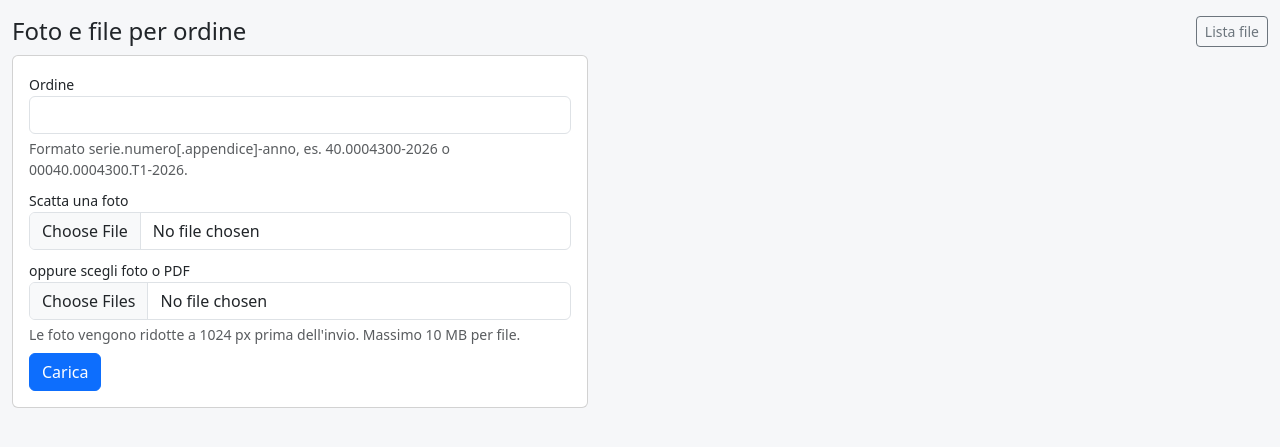
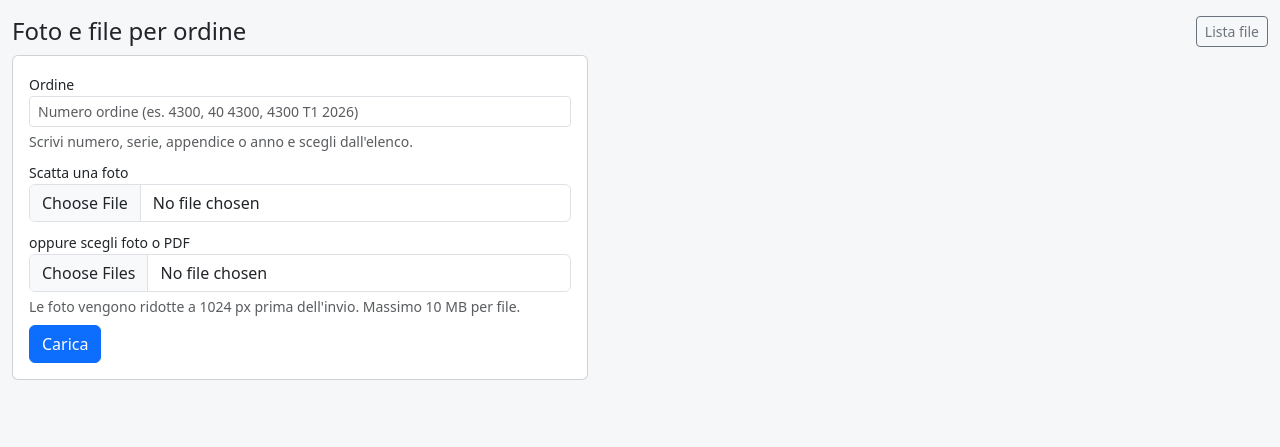
Before and after one commit to pietronitecnologie/DuMetodo, a Django app: page /tracciabilita/file/carica/ in a window 1280 px wide. Shown: the part 56-503 px from the top of the page. Run offline with Django 5.2, Linux system fonts and the light colour scheme; the visitor is signed in with stand-in values (Sample User, id 1); data that the repository does not hold is empty; parts of the project's set-up code (start-up, migrations or seed data) failed here and were passed over; some libraries are stand-ins or nearby versions.

Commit message:
Selezione univoca dell'ordine nei form
Al posto del codice da scrivere nel formato serie.numero[.appendice]-anno,
un campo di ricerca: si scrive numero, serie, appendice o anno e si sceglie
l'ordine dall'elenco (tastiera: Invio sceglie il primo, frecce per scorrere).
Il form riceve la chiave primaria; il codice completo resta accettato per
link e lettori di codici a barre.

Usato in nuova traccia, controllo qualità, carica foto, filtri di tracce,
file e qualità, Cambia ordine.

Co-Authored-By: Claude Opus 5.5 <noreply@anthropic.com>
Claude-Session: https://claude.ai/code/session_01NEJTQKn1i19mLRBEaxuvQS

```diff
--- a/config/settings/base.py
+++ b/config/settings/base.py
@@ -26,6 +26,7 @@ INSTALLED_APPS = [
     "django.contrib.sessions",
     "django.contrib.messages",
     "django.contrib.staticfiles",
+    "django.forms",
     "django_htmx",
     "simple_history",
     "django_celery_beat",
@@ -79,6 +80,9 @@ TEMPLATES = [
         },
     },
 ]
+
+# I widget dei form possono usare i template del progetto (es. widgets/ordine.html).
+FORM_RENDERER = "django.forms.renderers.TemplatesSetting"
 
 DATABASES = {"default": env.db("DATABASE_URL")}
 DATABASES["default"]["ATOMIC_REQUESTS"] = False
--- a/dumetodo/ordini/urls.py
+++ b/dumetodo/ordini/urls.py
@@ -5,6 +5,7 @@ from . import views
 app_name = "ordini"
 urlpatterns = [
     path("", views.lista, name="lista"),
+    path("seleziona/", views.seleziona, name="seleziona"),
     path("<int:pk>/", views.dettaglio, name="dettaglio"),
     path("<int:pk>/stato/", views.cambia_stato, name="cambia_stato"),
     path("<int:pk>/scadenza/", views.cambia_scadenza, name="cambia_scadenza"),
--- a/dumetodo/tracciabilita/forms.py
+++ b/dumetodo/tracciabilita/forms.py
@@ -11,13 +11,12 @@ import datetime as dt
 from typing import Any
 
 from django import forms
-from django.db.models import Q, QuerySet
+from django.db.models import QuerySet
 from django.utils import timezone
 
 from dumetodo.core.models import Reparto
-from dumetodo.ordini.models import Ordine
+from dumetodo.ordini.selezione import CampoOrdine
 
-from . import servizi
 from .models import (
     Test,
 )
@@ -33,25 +32,6 @@ def _non_futura(data: dt.date | None) -> dt.date | None:
     if data and data > timezone.localdate():
         raise forms.ValidationError("La data non può essere nel futuro.")
     return data
-
-
-class CampoOrdine(forms.CharField):
-    """Codice d'ordine scritto dall'utente -> ``Ordine`` (o ``None`` se vuoto e facoltativo)."""
-
-    def __init__(self, **kw: Any) -> None:
-        kw.setdefault("label", "Ordine")
-        kw.setdefault("max_length", 60)
-        kw.setdefault("help_text", f"Formato {servizi.FORMATO_ORDINE}.")
-        super().__init__(**kw)
-
-    def clean(self, value: Any) -> Ordine | None:  # type: ignore[override]
-        testo = super().clean(value)
-        if not testo:
-            return None
-        try:
-            return servizi.risolvi_ordine(testo)
-        except servizi.OperazioneNonConsentita as exc:
-            raise forms.ValidationError(str(exc)) from exc
 
 
 def _reparti() -> QuerySet[Reparto]:
@@ -141,7 +121,7 @@ class Filtri(FormConStile):
 
 class FiltriTracce(Filtri):
     codice = forms.CharField(label="Codice", max_length=50, required=False)
-    ordine = forms.CharField(label="Ordine (numero)", max_length=30, required=False)
+    ordine = CampoOrdine(required=False, help_text="")
     chiave = forms.CharField(label="Chiave", max_length=50, required=False)
     reparto = forms.ModelChoiceField(label="Reparto", queryset=Reparto.objects.none(), required=False)
     inserita_dal = _campo_data("Inserita dal")
@@ -157,7 +137,7 @@ class FiltriTracce(Filtri):
         if d.get("codice"):
             qs = qs.filter(elemento__codice__icontains=d["codice"].strip())
         if d.get("ordine"):
-            qs = qs.filter(ordine__numero__icontains=d["ordine"].strip())
+            qs = qs.filter(ordine=d["ordine"])
         if d.get("chiave"):
             qs = qs.filter(chiave__iexact=d["chiave"].strip())
         if d.get("reparto"):
@@ -167,7 +147,8 @@ class FiltriTracce(Filtri):
 
 class FiltriQualita(Filtri):
     campo_data = "controllo_qualita__data"
-    ordine = forms.CharField(label="Ordine / stock", max_length=50, required=False)
+    ordine = CampoOrdine(required=False, help_text="")
+    riferimento = forms.CharField(label="Stock / riferimento", max_length=50, required=False)
     articolo = forms.CharField(label="Codice prodotto", max_length=50, required=False)
     test = forms.ModelChoiceField(label="Test", queryset=Test.objects.none(), required=False)
 
@@ -179,10 +160,9 @@ class FiltriQualita(Filtri):
         qs = super().filtra(qs)
         d = self.cleaned_data
         if d.get("ordine"):
-            t = d["ordine"].strip()
-            qs = qs.filter(
-                Q(controllo_qualita__ordine__numero__icontains=t) | Q(controllo_qualita__riferimento__icontains=t)
-            )
+            qs = qs.filter(controllo_qualita__ordine=d["ordine"])
+        if d.get("riferimento"):
+            qs = qs.filter(controllo_qualita__riferimento__icontains=d["riferimento"].strip())
         if d.get("articolo"):
             qs = qs.filter(controllo_qualita__articolo__icontains=d["articolo"].strip())
         if d.get("test"):
@@ -192,14 +172,15 @@ class FiltriQualita(Filtri):
 
 class FiltriFile(Filtri):
     campo_data = "caricato_il__date"
-    ordine = forms.CharField(label="Ordine (numero)", max_length=30, required=False)
-    anno = forms.IntegerField(label="Anno", min_value=2000, max_value=2100, required=False)
+    ordine = CampoOrdine(required=False, help_text="")
 
     def filtra(self, qs: QuerySet[Any]) -> QuerySet[Any]:
         qs = super().filtra(qs)
         d = self.cleaned_data
         if d.get("ordine"):
-            qs = qs.filter(ordine__numero__icontains=d["ordine"].strip())
-        if d.get("anno"):
-            qs = qs.filter(ordine__anno=d["anno"])
+            qs = qs.filter(ordine=d["ordine"])
         return qs
+
+
+class CaricaFileForm(forms.Form):
+    ordine = CampoOrdine(required=True)
--- a/dumetodo/tracciabilita/views.py
+++ b/dumetodo/tracciabilita/views.py
@@ -8,7 +8,6 @@ from typing import Any
 from urllib.parse import urlencode
 
 from django.contrib import messages
-from django.core.exceptions import ValidationError
 from django.core.paginator import Paginator
 from django.db.models import Prefetch, QuerySet
 from django.http import FileResponse, Http404, HttpRequest, HttpResponse, HttpResponseBadRequest
@@ -193,29 +192,26 @@ def file_ordine_carica(request: HttpRequest, ordine_id: int) -> HttpResponse:
 def file_carica(request: HttpRequest) -> HttpResponse:
     """Caricamento di foto/file indicando il codice dell'ordine (pagina adatta al telefono)."""
     if request.method == "POST":
-        testo = request.POST.get("ordine", "")[:60]
-        try:
-            ordine = forms.CampoOrdine(required=True).clean(testo)
-            caricati = servizi.carica_file_ordine(ordine.pk, request.FILES.getlist("file"), request.user)
-        except ValidationError as exc:
-            messages.error(request, " ".join(exc.messages))
-        except OperazioneNonConsentita as exc:
-            messages.error(request, str(exc))
+        form = forms.CaricaFileForm(request.POST)
+        ordine = form.cleaned_data["ordine"] if form.is_valid() else None
+        if ordine is None:
+            messages.error(request, " ".join(form.errors.get("ordine", ["Scegli l'ordine dall'elenco."])))
         else:
-            messages.success(request, f"{len(caricati)} file caricati sull'ordine {ordine.codice_breve}.")
-            return redirect(
-                f"{reverse('tracciabilita:file_lista')}?{urlencode({'ordine': ordine.numero, 'anno': ordine.anno})}"
-            )
+            try:
+                caricati = servizi.carica_file_ordine(ordine.pk, request.FILES.getlist("file"), request.user)
+            except OperazioneNonConsentita as exc:
+                messages.error(request, str(exc))
+            else:
+                messages.success(request, f"{len(caricati)} file caricati sull'ordine {ordine.codice_breve}.")
+                return redirect(f"{reverse('tracciabilita:file_lista')}?{urlencode({'ordine': ordine.pk})}")
         # Redirect anche in caso di errore: il caricamento via fetch segue il redirect e mostra il messaggio.
-        return redirect(f"{reverse('tracciabilita:file_carica')}?{urlencode({'ordine': testo})}")
+        dopo = urlencode({"ordine": ordine.pk}) if ordine else ""
+        return redirect(f"{reverse('tracciabilita:file_carica')}?{dopo}")
+    form = forms.CaricaFileForm(initial={"ordine": request.GET.get("ordine", "")[:60] or None})
     return render(
         request,
         "tracciabilita/file_carica.html",
-        {
-            "testo": request.GET.get("ordine", "")[:60],
-            "formato": servizi.FORMATO_ORDINE,
-            "dimensione_massima_mb": config.leggi("tracciabilita.dimensione_massima_file_mb"),
-        },
+        {"form": form, "dimensione_massima_mb": config.leggi("tracciabilita.dimensione_massima_file_mb")},
     )
 
 
--- a/dumetodo/utilita/views.py
+++ b/dumetodo/utilita/views.py
@@ -1,5 +1,6 @@
 import datetime as dt
 
+from django import forms
 from django.contrib import messages
 from django.http import HttpRequest, HttpResponse
 from django.shortcuts import get_object_or_404, redirect, render
@@ -9,10 +10,16 @@ from django.views.decorators.http import require_GET, require_POST
 from dumetodo.consegne.servizi import etichette_xlsx
 from dumetodo.core.permessi import F, ha_permesso, is_fornitore, richiede_permesso
 from dumetodo.ordini.models import Ordine
+from dumetodo.ordini.selezione import CampoOrdine
 from dumetodo.ordini.servizi import OperazioneNonConsentita
 
 from . import servizi
 from .models import Annuncio
+
+
+class SceltaOrdineForm(forms.Form):
+    ordine = CampoOrdine(required=False)
+
 
 XLSX = "application/vnd.openxmlformats-officedocument.spreadsheetml.sheet"
 FUNZIONI_UTILITA = (
@@ -149,9 +156,10 @@ def scorporazione(request: HttpRequest) -> HttpResponse:
 # ----------------------------------------------------------------------------------------- cambia ordine
 @richiede_permesso(F.UTILITA_CAMBIA_ORDINE)
 def cambia_ordine_cerca(request: HttpRequest) -> HttpResponse:
-    q = request.GET.get("q", "").strip()
-    ordini = Ordine.objects.filter(numero__icontains=q).order_by("-anno", "numero")[:50] if q else []
-    return render(request, "utilita/cambia_ordine_cerca.html", {"q": q, "ordini": ordini})
+    form = SceltaOrdineForm(request.GET or None)
+    if form.is_valid() and form.cleaned_data["ordine"]:
+        return redirect("utilita:cambia_ordine", pk=form.cleaned_data["ordine"].pk)
+    return render(request, "utilita/cambia_ordine_cerca.html", {"form": form})
 
 
 @richiede_permesso(F.UTILITA_CAMBIA_ORDINE)
--- /dev/null
+++ b/static/dumetodo.js
@@ -0,0 +1,65 @@
+// Comportamenti comuni dell'interfaccia DuMetodo (senza dipendenze oltre a htmx).
+(function () {
+  "use strict";
+
+  // ---- Selezione dell'ordine: si sceglie da un elenco, il form invia la chiave primaria.
+  function scegli(box, bottone) {
+    box.querySelector("[data-dm-ordine-valore]").value = bottone.dataset.dmOrdinePk;
+    box.querySelector("[data-dm-ordine-etichetta]").innerHTML = bottone.querySelector(".dm-chiave-ordine").outerHTML;
+    var cerca = box.querySelector("input[type=search]");
+    cerca.value = "";
+    cerca.required = false;
+    box.querySelector(".dm-ordine-elenco").innerHTML = "";
+    box.querySelector("[data-dm-ordine-ricerca]").classList.add("d-none");
+    box.querySelector("[data-dm-ordine-scelto]").classList.remove("d-none");
+    box.dispatchEvent(new CustomEvent("dm:ordine-scelto", { bubbles: true, detail: { pk: bottone.dataset.dmOrdinePk } }));
+  }
+
+  document.addEventListener("click", function (e) {
+    var box = e.target.closest("[data-dm-ordine]");
+    if (!box) return;
+    var bottone = e.target.closest("[data-dm-ordine-pk]");
+    if (bottone) { scegli(box, bottone); return; }
+    if (e.target.closest("[data-dm-ordine-cambia]")) {
+      box.querySelector("[data-dm-ordine-valore]").value = "";
+      box.querySelector("[data-dm-ordine-scelto]").classList.add("d-none");
+      box.querySelector("[data-dm-ordine-ricerca]").classList.remove("d-none");
+      var cerca = box.querySelector("input[type=search]");
+      cerca.required = box.dataset.dmOrdineObbligatorio === "1";
+      cerca.focus();
+    }
+  });
+
+  document.addEventListener("keydown", function (e) {
+    var box = e.target.closest && e.target.closest("[data-dm-ordine]");
+    if (!box || e.target.type !== "search") return;
+    var voci = Array.prototype.slice.call(box.querySelectorAll("[data-dm-ordine-pk]"));
+    if (e.key === "Enter") {
+      // Invio: sceglie il primo (o unico) risultato invece di inviare il form a metà.
+      if (voci.length) { e.preventDefault(); scegli(box, voci[0]); }
+    } else if (e.key === "ArrowDown" && voci.length) {
+      e.preventDefault(); voci[0].focus();
+    }
+  });
+
+  document.addEventListener("keydown", function (e) {
+    var voce = e.target.closest && e.target.closest("[data-dm-ordine-pk]");
+    if (!voce) return;
+    if (e.key === "ArrowDown" && voce.nextElementSibling) { e.preventDefault(); voce.nextElementSibling.focus(); }
+    if (e.key === "ArrowUp") {
+      e.preventDefault();
+      (voce.previousElementSibling || voce.closest("[data-dm-ordine]").querySelector("input[type=search]")).focus();
+    }
+  });
+
+  // Form che si inviano appena si sceglie l'ordine (es. Cambia ordine).
+  document.addEventListener("dm:ordine-scelto", function (e) {
+    var form = e.target.closest("form[data-dm-invia-alla-scelta]");
+    if (form) form.requestSubmit ? form.requestSubmit() : form.submit();
+  });
+
+  document.addEventListener("input", function (e) {
+    var box = e.target.closest && e.target.closest("[data-dm-ordine]");
+    if (box && e.target.type === "search") box.querySelector("[data-dm-ordine-valore]").value = "";
+  });
+})();
--- a/templates/base.html
+++ b/templates/base.html
@@ -8,6 +8,7 @@
   <link rel="stylesheet" href="{% static 'dumetodo.css' %}">
   <script src="{% static 'vendor/htmx.min.js' %}" defer></script>
   <script src="{% static 'vendor/bootstrap.bundle.min.js' %}" defer></script>
+  <script src="{% static 'dumetodo.js' %}" defer></script>
   {% if is_client_desktop and user.is_authenticated %}<script src="{% static 'client/client.js' %}" defer></script>{% endif %}
 </head>
 <body hx-headers='{"X-CSRFToken": "{{ csrf_token }}"}'>
--- /dev/null
+++ b/templates/ordini/_ordine_etichetta.html
@@ -0,0 +1 @@
+<span class="dm-chiave-ordine"><span title="Serie">{{ o.serie }}</span><b title="Numero">{{ o.numero }}</b>{% if o.appendice %}<span class="badge text-bg-secondary" title="Appendice">{{ o.appendice }}</span>{% endif %}<span title="Anno">{{ o.anno }}</span></span>
--- a/templates/tracciabilita/_filtri.html
+++ b/templates/tracciabilita/_filtri.html
@@ -1,7 +1,7 @@
 <form class="card card-body mb-3 py-2" method="get">
   <div class="row g-2 align-items-end">
     {% for campo in campi %}
-    <div class="col-6 col-md-2">
+    <div class="{% if campo.name == 'ordine' %}col-12 col-md-4{% else %}col-6 col-md-2{% endif %}">
       <label class="form-label small mb-0" for="{{ campo.id_for_label }}">{{ campo.label }}</label>
       {{ campo }}
     </div>
--- a/templates/tracciabilita/_pannello_ordine.html
+++ b/templates/tracciabilita/_pannello_ordine.html
@@ -31,7 +31,7 @@
 
 <div class="card mb-3">
   <div class="card-header d-flex align-items-center gap-2"><strong class="me-auto">Controlli qualità</strong>
-    {% if perms.core.tracciabilita_registra %}<a class="small" href="{% url 'tracciabilita:qualita_nuovo' %}?ordine={{ ordine.codice_breve|urlencode }}">Nuovo controllo</a>{% endif %}</div>
+    {% if perms.core.tracciabilita_registra %}<a class="small" href="{% url 'tracciabilita:qualita_nuovo' %}?ordine={{ ordine.pk }}">Nuovo controllo</a>{% endif %}</div>
   <ul class="list-group list-group-flush small">
     {% for cq in controlli %}
     <li class="list-group-item"><strong>{{ cq.test }}</strong> del {{ cq.data|date:"d/m/Y" }} · {{ cq.articolo }}{% if cq.eseguito_da %} · {{ cq.eseguito_da }}{% endif %}
--- a/templates/tracciabilita/file_carica.html
+++ b/templates/tracciabilita/file_carica.html
@@ -7,9 +7,7 @@
   <a class="btn btn-sm btn-outline-secondary" href="{% url 'tracciabilita:file_lista' %}">Lista file</a>
 </div>
 <form method="post" enctype="multipart/form-data" class="card card-body" style="max-width: 36rem" data-ridimensiona>{% csrf_token %}
-  <div class="mb-2"><label class="form-label small mb-0" for="ordine">Ordine</label>
-    <input type="text" class="form-control" id="ordine" name="ordine" required maxlength="60" value="{{ testo }}">
-    <div class="form-text">Formato {{ formato }}.</div></div>
+  {% include "_campo.html" with campo=form.ordine %}
   <div class="mb-2"><label class="form-label small mb-0" for="foto">Scatta una foto</label>
     <input type="file" class="form-control" id="foto" name="file" accept="image/*" capture="environment"></div>
   <div class="mb-2"><label class="form-label small mb-0" for="altri">oppure scegli foto o PDF</label>
--- a/templates/tracciabilita/file_lista.html
+++ b/templates/tracciabilita/file_lista.html
@@ -6,7 +6,7 @@
   <h1 class="h4 me-auto mb-0">Foto e file degli ordini</h1>
   <a class="btn btn-sm btn-primary" href="{% url 'tracciabilita:file_carica' %}">Carica foto</a>
 </div>
-{% filtri form "ordine anno dal al" %}
+{% filtri form "ordine dal al" %}
 <div class="table-responsive">
 <table class="table table-sm bg-white align-middle">
   <thead><tr><th>Ordine</th><th>Caricato</th><th>Da</th><th>File</th><th class="text-end">KB</th></tr></thead>
--- a/templates/tracciabilita/qualita.html
+++ b/templates/tracciabilita/qualita.html
@@ -6,7 +6,7 @@
   <h1 class="h4 me-auto mb-0">Controlli qualità</h1>
   {% if perms.core.tracciabilita_registra %}<a class="btn btn-sm btn-primary" href="{% url 'tracciabilita:qualita_nuovo' %}">Nuovo controllo</a>{% endif %}
 </div>
-{% filtri form "ordine articolo test dal al" %}
+{% filtri form "ordine riferimento articolo test dal al" %}
 <div class="table-responsive">
 <table class="table table-sm bg-white align-middle">
   <thead><tr><th>Ordine / stock</th><th>Codice prodotto</th><th class="text-end">Qtà ordine</th><th>Test</th><th>Controllo</th><th>Data</th><th class="text-end">Campione</th><th class="text-end">KO</th><th>Presenza</th><th>Eseguito da</th></tr></thead>
--- /dev/null
+++ b/templates/widgets/ordine.html
@@ -0,0 +1,14 @@
+<div class="dm-ordine" data-dm-ordine{% if widget.obbligatorio %} data-dm-ordine-obbligatorio="1"{% endif %}>
+  <input type="hidden" name="{{ widget.name }}" value="{{ widget.pk }}" data-dm-ordine-valore>
+  <div class="dm-ordine-scelto {% if not widget.ordine %}d-none{% endif %}" data-dm-ordine-scelto>
+    <span class="dm-ordine-etichetta" data-dm-ordine-etichetta>{% if widget.ordine %}{% include "ordini/_ordine_etichetta.html" with o=widget.ordine %}{% endif %}</span>
+    <button type="button" class="btn btn-sm btn-link p-0 ms-2" data-dm-ordine-cambia>Cambia</button>
+  </div>
+  <div class="position-relative {% if widget.ordine %}d-none{% endif %}" data-dm-ordine-ricerca>
+    <input type="search" class="form-control form-control-sm" id="{{ widget.attrs.id }}" name="{{ widget.name }}_cerca"
+           placeholder="Numero ordine (es. 4300, 40 4300, 4300 T1 2026)" autocomplete="off" inputmode="search"
+           hx-get="{{ widget.url }}" hx-trigger="input changed delay:250ms, focus once" hx-target="next .dm-ordine-elenco"
+           hx-vals='{"campo": "{{ widget.name }}"}' {% if widget.obbligatorio and not widget.ordine %}required{% endif %}>
+    <div class="dm-ordine-elenco"></div>
+  </div>
+</div>
```
Also changed, not shown: dumetodo/ordini/selezione.py (added, +123 -0 lines), dumetodo/ordini/views.py (+11 -1 lines), templates/ordini/_selezione.html (added, +11 -0 lines), templates/utilita/cambia_ordine_cerca.html (+4 -3 lines), tests/test_ordini.py (+49 -1 lines).
